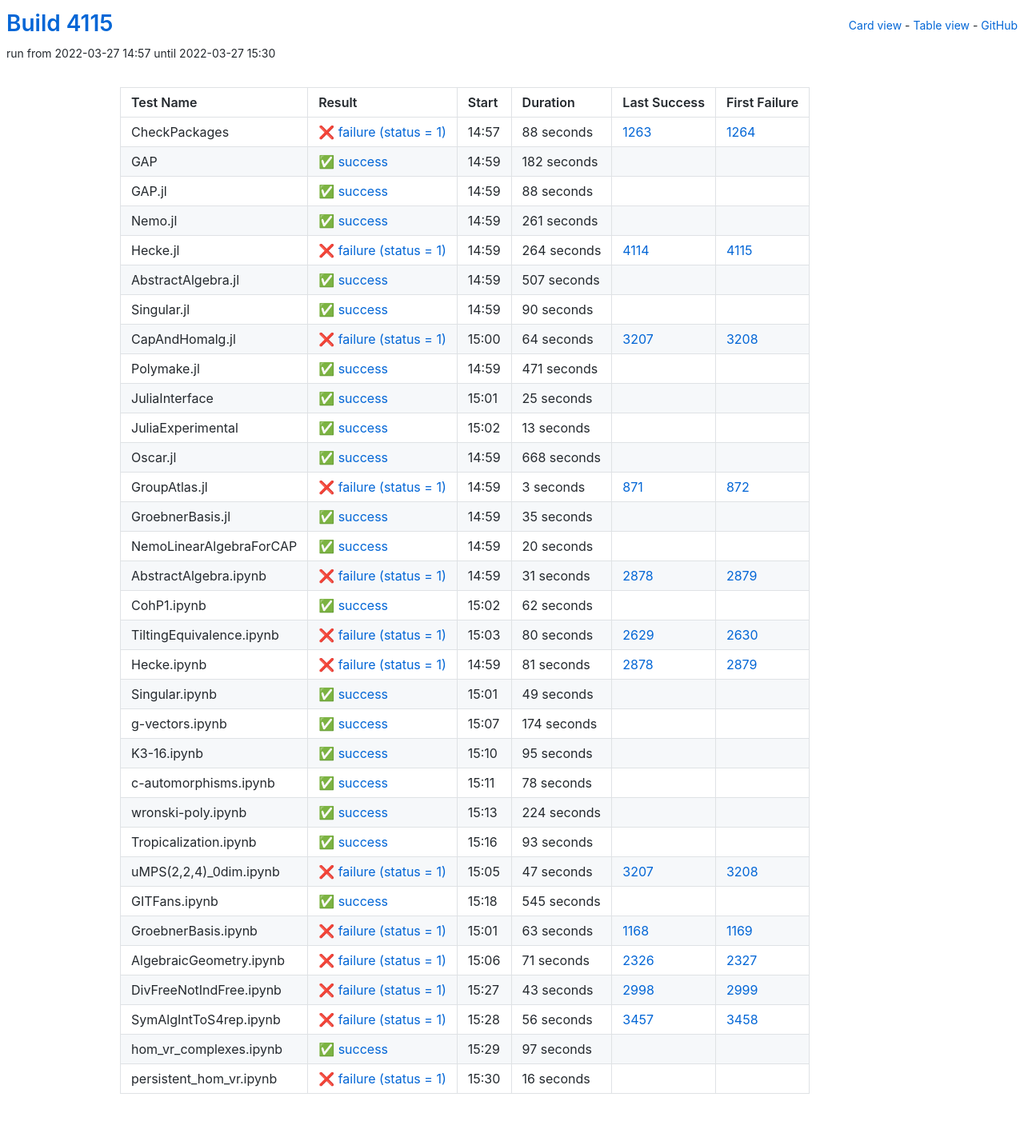
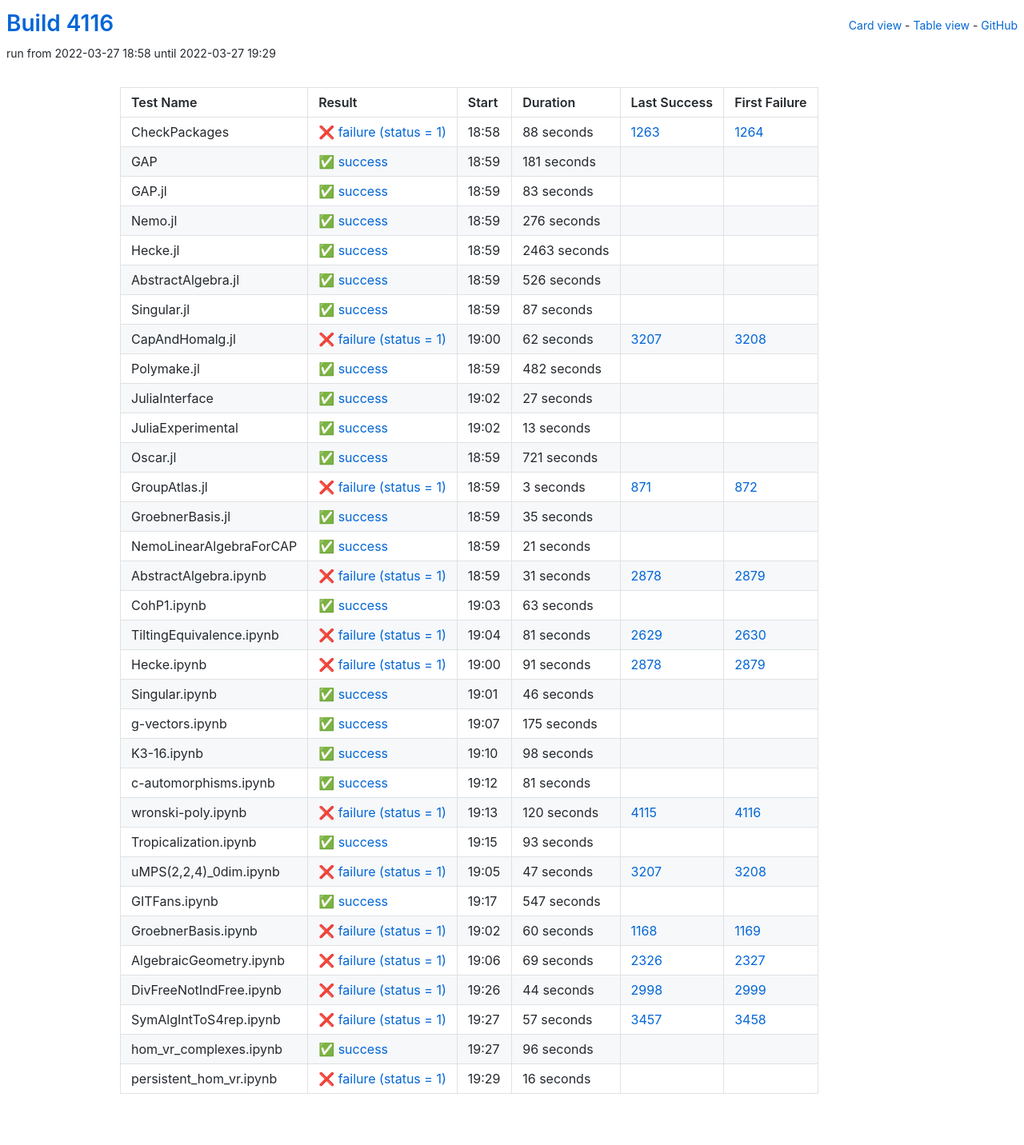
Before and after one commit to oscar-system/oscar-ci-status-stable, a Jekyll site: the page built from table.html, in a window 1280 px wide. Shown: the whole page at 80% size. Built offline with Jekyll 4.4.1, drawn with Linux system fonts in a browser that asks for light colours.

Commit message:
Build #4116

```diff
--- a/_data/ci.yml
+++ b/_data/ci.yml
@@ -1,6 +1,6 @@
 ---
-build: 4115
-build_url: https://oscarci.mathematik.uni-kl.de/job/oscar-stable/4115/
+build: 4116
+build_url: https://oscarci.mathematik.uni-kl.de/job/oscar-stable/4116/
 job: oscar-stable
 organization: oscar-system
 repo: oscar-ci-status-stable
@@ -8,8 +8,8 @@ repourl: https://github.com/oscar-system/oscar-ci-status-stable
 tests:
 - name: CheckPackages
   id: checkpackages
-  log: https://oscarci.mathematik.uni-kl.de/job/oscar-stable/4115/artifact/logs/build-4115/CheckPackages.log
-  start: 2022-03-27 14:57
+  log: https://oscarci.mathematik.uni-kl.de/job/oscar-stable/4116/artifact/logs/build-4116/CheckPackages.log
+  start: 2022-03-27 18:58
   success: false
   exitcode: 1
   status: failure
@@ -20,116 +20,116 @@ tests:
   first_failure_url: https://oscarci.mathematik.uni-kl.de/job/oscar-stable/1264/
 - name: GAP
   id: gap
-  log: https://oscarci.mathematik.uni-kl.de/job/oscar-stable/4115/artifact/logs/build-4115/GAP.log
-  start: 2022-03-27 14:59
+  log: https://oscarci.mathematik.uni-kl.de/job/oscar-stable/4116/artifact/logs/build-4116/GAP.log
+  start: 2022-03-27 18:59
   success: true
   exitcode: 0
   status: success
-  duration: 182
+  duration: 181
   last_success: false
   last_success_url:
   first_failure: false
   first_failure_url:
 - name: GAP.jl
   id: gap-jl
-  log: https://oscarci.mathematik.uni-kl.de/job/oscar-stable/4115/artifact/logs/build-4115/GAP.jl.log
-  start: 2022-03-27 14:59
+  log: https://oscarci.mathematik.uni-kl.de/job/oscar-stable/4116/artifact/logs/build-4116/GAP.jl.log
+  start: 2022-03-27 18:59
   success: true
   exitcode: 0
   status: success
-  duration: 88
+  duration: 83
   last_success: false
   last_success_url:
   first_failure: false
   first_failure_url:
 - name: Nemo.jl
   id: nemo-jl
-  log: https://oscarci.mathematik.uni-kl.de/job/oscar-stable/4115/artifact/logs/build-4115/Nemo.jl.log
-  start: 2022-03-27 14:59
+  log: https://oscarci.mathematik.uni-kl.de/job/oscar-stable/4116/artifact/logs/build-4116/Nemo.jl.log
+  start: 2022-03-27 18:59
   success: true
   exitcode: 0
   status: success
-  duration: 261
+  duration: 276
   last_success: false
   last_success_url:
   first_failure: false
   first_failure_url:
 - name: Hecke.jl
   id: hecke-jl
-  log: https://oscarci.mathematik.uni-kl.de/job/oscar-stable/4115/artifact/logs/build-4115/Hecke.jl.log
-  start: 2022-03-27 14:59
-  success: false
-  exitcode: 1
-  status: failure
-  duration: 264
-  last_success: 4114
-  last_success_url: https://oscarci.mathematik.uni-kl.de/job/oscar-stable/4114/
-  first_failure: 4115
-  first_failure_url: https://oscarci.mathematik.uni-kl.de/job/oscar-stable/4115/
-- name: AbstractAlgebra.jl
-  id: abstractalgebra-jl
-  log: https://oscarci.mathematik.uni-kl.de/job/oscar-stable/4115/artifact/logs/build-4115/AbstractAlgebra.jl.log
-  start: 2022-03-27 14:59
+  log: https://oscarci.mathematik.uni-kl.de/job/oscar-stable/4116/artifact/logs/build-4116/Hecke.jl.log
+  start: 2022-03-27 18:59
   success: true
   exitcode: 0
   status: success
-  duration: 507
+  duration: 2463
+  last_success: false
+  last_success_url:
+  first_failure: false
+  first_failure_url:
+- name: AbstractAlgebra.jl
+  id: abstractalgebra-jl
+  log: https://oscarci.mathematik.uni-kl.de/job/oscar-stable/4116/artifact/logs/build-4116/AbstractAlgebra.jl.log
+  start: 2022-03-27 18:59
+  success: true
+  exitcode: 0
+  status: success
+  duration: 526
   last_success: false
   last_success_url:
   first_failure: false
   first_failure_url:
 - name: Singular.jl
   id: singular-jl
-  log: https://oscarci.mathematik.uni-kl.de/job/oscar-stable/4115/artifact/logs/build-4115/Singular.jl.log
-  start: 2022-03-27 14:59
+  log: https://oscarci.mathematik.uni-kl.de/job/oscar-stable/4116/artifact/logs/build-4116/Singular.jl.log
+  start: 2022-03-27 18:59
   success: true
   exitcode: 0
   status: success
-  duration: 90
+  duration: 87
   last_success: false
   last_success_url:
   first_failure: false
   first_failure_url:
 - name: CapAndHomalg.jl
   id: capandhomalg-jl
-  log: https://oscarci.mathematik.uni-kl.de/job/oscar-stable/4115/artifact/logs/build-4115/CapAndHomalg.jl.log
-  start: 2022-03-27 15:00
+  log: https://oscarci.mathematik.uni-kl.de/job/oscar-stable/4116/artifact/logs/build-4116/CapAndHomalg.jl.log
+  start: 2022-03-27 19:00
   success: false
   exitcode: 1
   status: failure
-  duration: 64
+  duration: 62
   last_success: 3207
   last_success_url: https://oscarci.mathematik.uni-kl.de/job/oscar-stable/3207/
   first_failure: 3208
   first_failure_url: https://oscarci.mathematik.uni-kl.de/job/oscar-stable/3208/
 - name: Polymake.jl
   id: polymake-jl
-  log: https://oscarci.mathematik.uni-kl.de/job/oscar-stable/4115/artifact/logs/build-4115/Polymake.jl.log
-  start: 2022-03-27 14:59
+  log: https://oscarci.mathematik.uni-kl.de/job/oscar-stable/4116/artifact/logs/build-4116/Polymake.jl.log
+  start: 2022-03-27 18:59
   success: true
   exitcode: 0
   status: success
-  duration: 471
+  duration: 482
   last_success: false
   last_success_url:
   first_failure: false
   first_failure_url:
 - name: JuliaInterface
   id: juliainterface
-  log: https://oscarci.mathematik.uni-kl.de/job/oscar-stable/4115/artifact/logs/build-4115/JuliaInterface.log
-  start: 2022-03-27 15:01
+  log: https://oscarci.mathematik.uni-kl.de/job/oscar-stable/4116/artifact/logs/build-4116/JuliaInterface.log
+  start: 2022-03-27 19:02
   success: true
   exitcode: 0
   status: success
-  duration: 25
+  duration: 27
   last_success: false
   last_success_url:
   first_failure: false
   first_failure_url:
 - name: JuliaExperimental
   id: juliaexperimental
-  log: https://oscarci.mathematik.uni-kl.de/job/oscar-stable/4115/artifact/logs/build-4115/JuliaExperimental.log
-  start: 2022-03-27 15:02
+  log: https://oscarci.mathematik.uni-kl.de/job/oscar-stable/4116/artifact/logs/build-4116/JuliaExperimental.log
+  start: 2022-03-27 19:02
   success: true
   exitcode: 0
   status: success
@@ -140,20 +140,20 @@ tests:
   first_failure_url:
 - name: Oscar.jl
   id: oscar-jl
-  log: https://oscarci.mathematik.uni-kl.de/job/oscar-stable/4115/artifact/logs/build-4115/Oscar.jl.log
-  start: 2022-03-27 14:59
+  log: https://oscarci.mathematik.uni-kl.de/job/oscar-stable/4116/artifact/logs/build-4116/Oscar.jl.log
+  start: 2022-03-27 18:59
   success: true
   exitcode: 0
   status: success
-  duration: 668
+  duration: 721
   last_success: false
   last_success_url:
   first_failure: false
   first_failure_url:
 - name: GroupAtlas.jl
   id: groupatlas-jl
-  log: https://oscarci.mathematik.uni-kl.de/job/oscar-stable/4115/artifact/logs/build-4115/GroupAtlas.jl.log
-  start: 2022-03-27 14:59
+  log: https://oscarci.mathematik.uni-kl.de/job/oscar-stable/4116/artifact/logs/build-4116/GroupAtlas.jl.log
+  start: 2022-03-27 18:59
   success: false
   exitcode: 1
   status: failure
@@ -164,8 +164,8 @@ tests:
   first_failure_url: https://oscarci.mathematik.uni-kl.de/job/oscar-stable/872/
 - name: GroebnerBasis.jl
   id: groebnerbasis-jl
-  log: https://oscarci.mathematik.uni-kl.de/job/oscar-stable/4115/artifact/logs/build-4115/GroebnerBasis.jl.log
-  start: 2022-03-27 14:59
+  log: https://oscarci.mathematik.uni-kl.de/job/oscar-stable/4116/artifact/logs/build-4116/GroebnerBasis.jl.log
+  start: 2022-03-27 18:59
   success: true
   exitcode: 0
   status: success
@@ -176,20 +176,20 @@ tests:
   first_failure_url:
 - name: NemoLinearAlgebraForCAP
   id: nemolinearalgebraforcap
-  log: https://oscarci.mathematik.uni-kl.de/job/oscar-stable/4115/artifact/logs/build-4115/NemoLinearAlgebraForCAP.log
-  start: 2022-03-27 14:59
+  log: https://oscarci.mathematik.uni-kl.de/job/oscar-stable/4116/artifact/logs/build-4116/NemoLinearAlgebraForCAP.log
+  start: 2022-03-27 18:59
   success: true
   exitcode: 0
   status: success
-  duration: 20
+  duration: 21
   last_success: false
   last_success_url:
   first_failure: false
   first_failure_url:
 - name: AbstractAlgebra.ipynb
   id: abstractalgebra-ipynb
-  log: https://oscarci.mathematik.uni-kl.de/job/oscar-stable/4115/artifact/logs/build-4115/AbstractAlgebra.ipynb.log
-  start: 2022-03-27 14:59
+  log: https://oscarci.mathematik.uni-kl.de/job/oscar-stable/4116/artifact/logs/build-4116/AbstractAlgebra.ipynb.log
+  start: 2022-03-27 18:59
   success: false
   exitcode: 1
   status: failure
@@ -200,104 +200,104 @@ tests:
   first_failure_url: https://oscarci.mathematik.uni-kl.de/job/oscar-stable/2879/
 - name: CohP1.ipynb
   id: cohp1-ipynb
-  log: https://oscarci.mathematik.uni-kl.de/job/oscar-stable/4115/artifact/logs/build-4115/CohP1.ipynb.log
-  start: 2022-03-27 15:02
+  log: https://oscarci.mathematik.uni-kl.de/job/oscar-stable/4116/artifact/logs/build-4116/CohP1.ipynb.log
+  start: 2022-03-27 19:03
   success: true
   exitcode: 0
   status: success
-  duration: 62
+  duration: 63
   last_success: false
   last_success_url:
   first_failure: false
   first_failure_url:
 - name: TiltingEquivalence.ipynb
   id: tiltingequivalence-ipynb
-  log: https://oscarci.mathematik.uni-kl.de/job/oscar-stable/4115/artifact/logs/build-4115/TiltingEquivalence.ipynb.log
-  start: 2022-03-27 15:03
+  log: https://oscarci.mathematik.uni-kl.de/job/oscar-stable/4116/artifact/logs/build-4116/TiltingEquivalence.ipynb.log
+  start: 2022-03-27 19:04
   success: false
   exitcode: 1
   status: failure
-  duration: 80
+  duration: 81
   last_success: 2629
   last_success_url: https://oscarci.mathematik.uni-kl.de/job/oscar-stable/2629/
   first_failure: 2630
   first_failure_url: https://oscarci.mathematik.uni-kl.de/job/oscar-stable/2630/
 - name: Hecke.ipynb
   id: hecke-ipynb
-  log: https://oscarci.mathematik.uni-kl.de/job/oscar-stable/4115/artifact/logs/build-4115/Hecke.ipynb.log
-  start: 2022-03-27 14:59
+  log: https://oscarci.mathematik.uni-kl.de/job/oscar-stable/4116/artifact/logs/build-4116/Hecke.ipynb.log
+  start: 2022-03-27 19:00
   success: false
   exitcode: 1
   status: failure
-  duration: 81
+  duration: 91
   last_success: 2878
   last_success_url: https://oscarci.mathematik.uni-kl.de/job/oscar-stable/2878/
   first_failure: 2879
   first_failure_url: https://oscarci.mathematik.uni-kl.de/job/oscar-stable/2879/
 - name: Singular.ipynb
   id: singular-ipynb
-  log: https://oscarci.mathematik.uni-kl.de/job/oscar-stable/4115/artifact/logs/build-4115/Singular.ipynb.log
-  start: 2022-03-27 15:01
+  log: https://oscarci.mathematik.uni-kl.de/job/oscar-stable/4116/artifact/logs/build-4116/Singular.ipynb.log
+  start: 2022-03-27 19:01
   success: true
   exitcode: 0
   status: success
-  duration: 49
+  duration: 46
   last_success: false
   last_success_url:
   first_failure: false
   first_failure_url:
 - name: g-vectors.ipynb
   id: g-vectors-ipynb
-  log: https://oscarci.mathematik.uni-kl.de/job/oscar-stable/4115/artifact/logs/build-4115/g-vectors.ipynb.log
-  start: 2022-03-27 15:07
+  log: https://oscarci.mathematik.uni-kl.de/job/oscar-stable/4116/artifact/logs/build-4116/g-vectors.ipynb.log
+  start: 2022-03-27 19:07
   success: true
   exitcode: 0
   status: success
-  duration: 174
+  duration: 175
   last_success: false
   last_success_url:
   first_failure: false
   first_failure_url:
 - name: K3-16.ipynb
   id: k3-16-ipynb
-  log: https://oscarci.mathematik.uni-kl.de/job/oscar-stable/4115/artifact/logs/build-4115/K3-16.ipynb.log
-  start: 2022-03-27 15:10
+  log: https://oscarci.mathematik.uni-kl.de/job/oscar-stable/4116/artifact/logs/build-4116/K3-16.ipynb.log
+  start: 2022-03-27 19:10
   success: true
   exitcode: 0
   status: success
-  duration: 95
+  duration: 98
   last_success: false
   last_success_url:
   first_failure: false
   first_failure_url:
 - name: c-automorphisms.ipynb
   id: c-automorphisms-ipynb
-  log: https://oscarci.mathematik.uni-kl.de/job/oscar-stable/4115/artifact/logs/build-4115/c-automorphisms.ipynb.log
-  start: 2022-03-27 15:11
+  log: https://oscarci.mathematik.uni-kl.de/job/oscar-stable/4116/artifact/logs/build-4116/c-automorphisms.ipynb.log
+  start: 2022-03-27 19:12
   success: true
   exitcode: 0
   status: success
-  duration: 78
+  duration: 81
   last_success: false
   last_success_url:
   first_failure: false
   first_failure_url:
 - name: wronski-poly.ipynb
   id: wronski-poly-ipynb
-  log: https://oscarci.mathematik.uni-kl.de/job/oscar-stable/4115/artifact/logs/build-4115/wronski-poly.ipynb.log
-  start: 2022-03-27 15:13
-  success: true
-  exitcode: 0
-  status: success
-  duration: 224
-  last_success: false
-  last_success_url:
-  first_failure: false
-  first_failure_url:
+  log: https://oscarci.mathematik.uni-kl.de/job/oscar-stable/4116/artifact/logs/build-4116/wronski-poly.ipynb.log
+  start: 2022-03-27 19:13
+  success: false
+  exitcode: 1
+  status: failure
+  duration: 120
+  last_success: 4115
+  last_success_url: https://oscarci.mathematik.uni-kl.de/job/oscar-stable/4115/
+  first_failure: 4116
+  first_failure_url: https://oscarci.mathematik.uni-kl.de/job/oscar-stable/4116/
 - name: Tropicalization.ipynb
   id: tropicalization-ipynb
-  log: https://oscarci.mathematik.uni-kl.de/job/oscar-stable/4115/artifact/logs/build-4115/Tropicalization.ipynb.log
-  start: 2022-03-27 15:16
+  log: https://oscarci.mathematik.uni-kl.de/job/oscar-stable/4116/artifact/logs/build-4116/Tropicalization.ipynb.log
+  start: 2022-03-27 19:15
   success: true
   exitcode: 0
   status: success
@@ -308,8 +308,8 @@ tests:
   first_failure_url:
 - name: uMPS(2,2,4)_0dim.ipynb
   id: umps-2-2-4-0dim-ipynb
-  log: https://oscarci.mathematik.uni-kl.de/job/oscar-stable/4115/artifact/logs/build-4115/uMPS-2-2-4-_0dim.ipynb.log
-  start: 2022-03-27 15:05
+  log: https://oscarci.mathematik.uni-kl.de/job/oscar-stable/4116/artifact/logs/build-4116/uMPS-2-2-4-_0dim.ipynb.log
+  start: 2022-03-27 19:05
   success: false
   exitcode: 1
   status: failure
@@ -320,80 +320,80 @@ tests:
   first_failure_url: https://oscarci.mathematik.uni-kl.de/job/oscar-stable/3208/
 - name: GITFans.ipynb
   id: gitfans-ipynb
-  log: https://oscarci.mathematik.uni-kl.de/job/oscar-stable/4115/artifact/logs/build-4115/GITFans.ipynb.log
-  start: 2022-03-27 15:18
+  log: https://oscarci.mathematik.uni-kl.de/job/oscar-stable/4116/artifact/logs/build-4116/GITFans.ipynb.log
+  start: 2022-03-27 19:17
   success: true
   exitcode: 0
   status: success
-  duration: 545
+  duration: 547
   last_success: false
   last_success_url:
   first_failure: false
   first_failure_url:
 - name: GroebnerBasis.ipynb
   id: groebnerbasis-ipynb
-  log: https://oscarci.mathematik.uni-kl.de/job/oscar-stable/4115/artifact/logs/build-4115/GroebnerBasis.ipynb.log
-  start: 2022-03-27 15:01
+  log: https://oscarci.mathematik.uni-kl.de/job/oscar-stable/4116/artifact/logs/build-4116/GroebnerBasis.ipynb.log
+  start: 2022-03-27 19:02
   success: false
   exitcode: 1
   status: failure
-  duration: 63
+  duration: 60
   last_success: 1168
   last_success_url: https://oscarci.mathematik.uni-kl.de/job/oscar-stable/1168/
   first_failure: 1169
   first_failure_url: https://oscarci.mathematik.uni-kl.de/job/oscar-stable/1169/
 - name: AlgebraicGeometry.ipynb
   id: algebraicgeometry-ipynb
-  log: https://oscarci.mathematik.uni-kl.de/job/oscar-stable/4115/artifact/logs/build-4115/AlgebraicGeometry.ipynb.log
-  start: 2022-03-27 15:06
+  log: https://oscarci.mathematik.uni-kl.de/job/oscar-stable/4116/artifact/logs/build-4116/AlgebraicGeometry.ipynb.log
+  start: 2022-03-27 19:06
   success: false
   exitcode: 1
   status: failure
-  duration: 71
+  duration: 69
   last_success: 2326
   last_success_url: https://oscarci.mathematik.uni-kl.de/job/oscar-stable/2326/
   first_failure: 2327
   first_failure_url: https://oscarci.mathematik.uni-kl.de/job/oscar-stable/2327/
 - name: DivFreeNotIndFree.ipynb
   id: divfreenotindfree-ipynb
-  log: https://oscarci.mathematik.uni-kl.de/job/oscar-stable/4115/artifact/logs/build-4115/DivFreeNotIndFree.ipynb.log
-  start: 2022-03-27 15:27
+  log: https://oscarci.mathematik.uni-kl.de/job/oscar-stable/4116/artifact/logs/build-4116/DivFreeNotIndFree.ipynb.log
+  start: 2022-03-27 19:26
   success: false
   exitcode: 1
   status: failure
-  duration: 43
+  duration: 44
   last_success: 2998
   last_success_url: https://oscarci.mathematik.uni-kl.de/job/oscar-stable/2998/
   first_failure: 2999
   first_failure_url: https://oscarci.mathematik.uni-kl.de/job/oscar-stable/2999/
 - name: SymAlgIntToS4rep.ipynb
   id: symalginttos4rep-ipynb
-  log: https://oscarci.mathematik.uni-kl.de/job/oscar-stable/4115/artifact/logs/build-4115/SymAlgIntToS4rep.ipynb.log
-  start: 2022-03-27 15:28
+  log: https://oscarci.mathematik.uni-kl.de/job/oscar-stable/4116/artifact/logs/build-4116/SymAlgIntToS4rep.ipynb.log
+  start: 2022-03-27 19:27
   success: false
   exitcode: 1
   status: failure
-  duration: 56
+  duration: 57
   last_success: 3457
   last_success_url: https://oscarci.mathematik.uni-kl.de/job/oscar-stable/3457/
   first_failure: 3458
   first_failure_url: https://oscarci.mathematik.uni-kl.de/job/oscar-stable/3458/
 - name: hom_vr_complexes.ipynb
   id: hom-vr-complexes-ipynb
-  log: https://oscarci.mathematik.uni-kl.de/job/oscar-stable/4115/artifact/logs/build-4115/hom_vr_complexes.ipynb.log
-  start: 2022-03-27 15:29
+  log: https://oscarci.mathematik.uni-kl.de/job/oscar-stable/4116/artifact/logs/build-4116/hom_vr_complexes.ipynb.log
+  start: 2022-03-27 19:27
   success: true
   exitcode: 0
   status: success
-  duration: 97
+  duration: 96
   last_success: false
   last_success_url:
   first_failure: false
   first_failure_url:
 - name: persistent_hom_vr.ipynb
   id: persistent-hom-vr-ipynb
-  log: https://oscarci.mathematik.uni-kl.de/job/oscar-stable/4115/artifact/logs/build-4115/persistent_hom_vr.ipynb.log
-  start: 2022-03-27 15:30
+  log: https://oscarci.mathematik.uni-kl.de/job/oscar-stable/4116/artifact/logs/build-4116/persistent_hom_vr.ipynb.log
+  start: 2022-03-27 19:29
   success: false
   exitcode: 1
   status: failure
```
Also changed, not shown: README.md.
